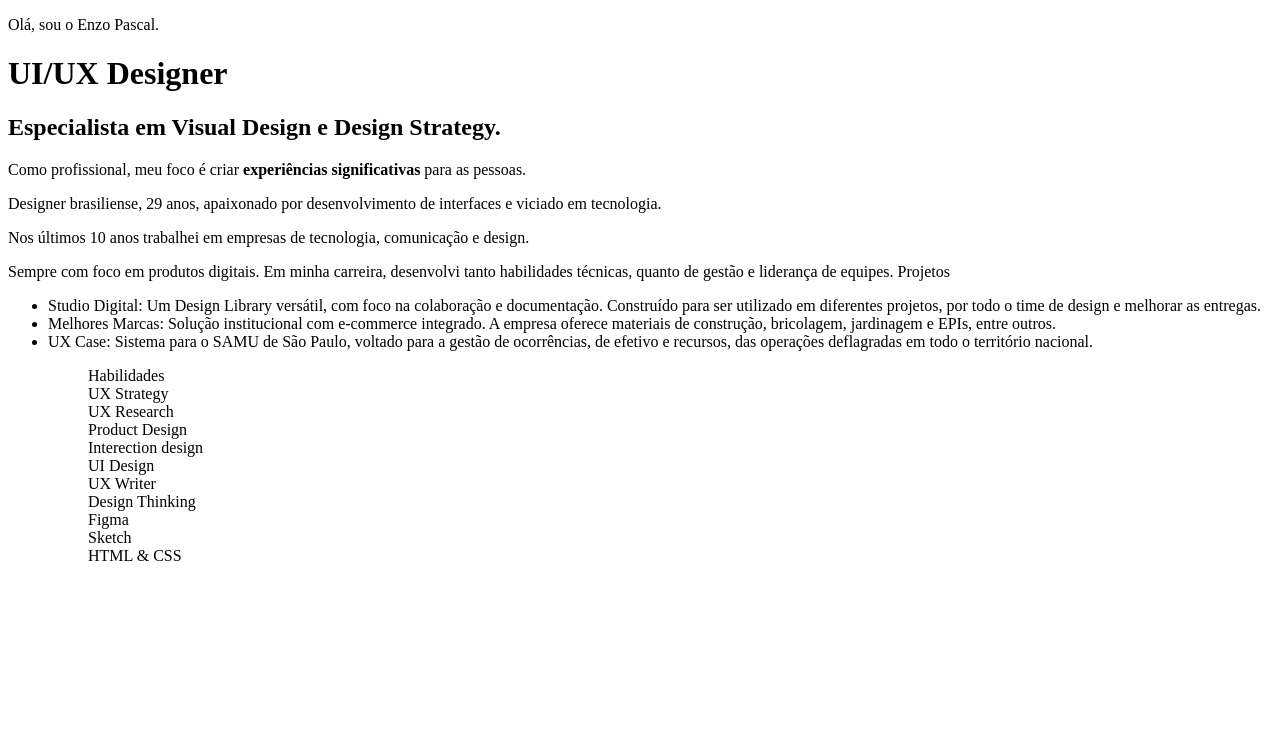
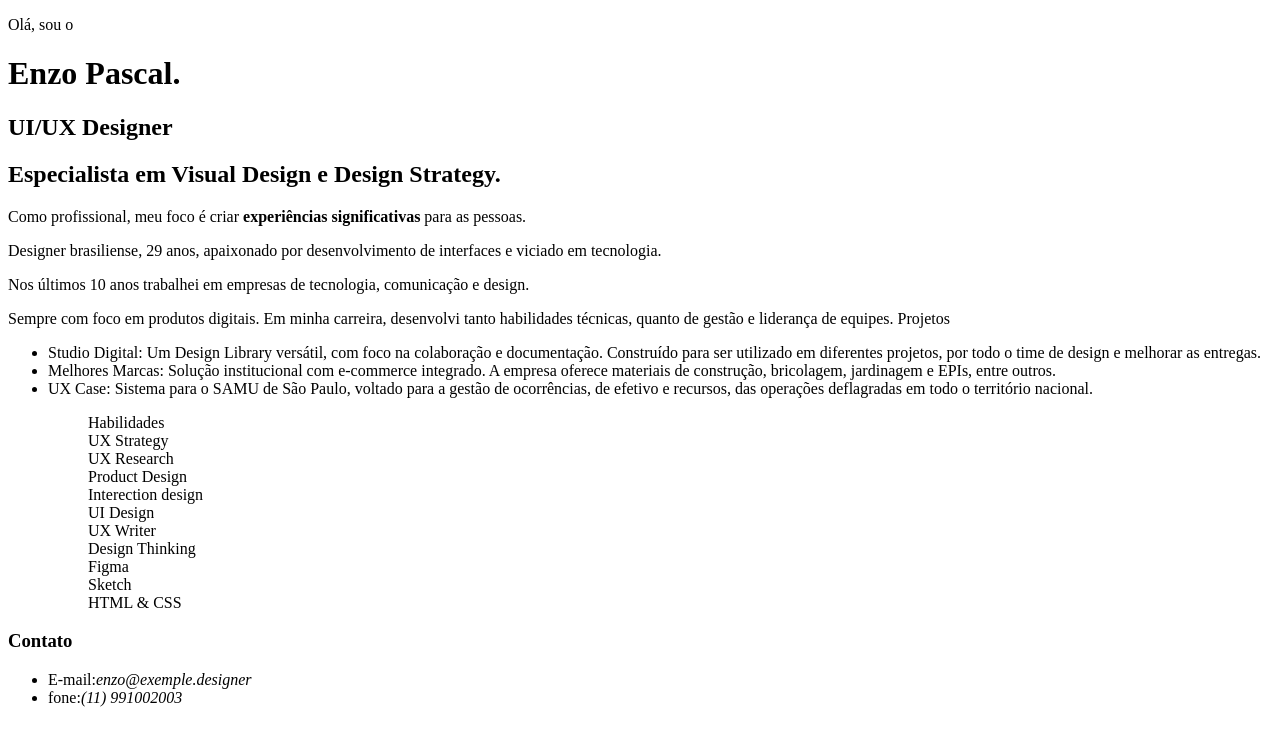
Before and after one commit to alanmarques021/html, a plain HTML site: page Desafios/d2-pagina-pessoal/index.htm in a window 1280 px wide. Drawn offline with Linux system fonts and the light colour scheme.

Commit message:
atualização devpro

```diff
--- /dev/null
+++ b/Desafios/d1-ola-mundo/css/tabela.css
@@ -0,0 +1,7 @@
+body {
+    color: 333232;
+}
+
+table, tr, td {
+    border: 2px solid blue;
+}
--- a/Desafios/d2-pagina-pessoal/index.htm
+++ b/Desafios/d2-pagina-pessoal/index.htm
@@ -1,15 +1,19 @@
 <!DOCTYPE html>
 <html lang="pt-BR">
   <head>
+    <meta charset="UTF-8">
+    <meta http-equiv="X-UA-Compatible" content="IE-edge">
+    <meta name="viewport" content="width=device-width, initial-scale=1.0">
     <title>Perfil Enzo Pascal</title>
-    <meta charset="UTF-8">
+
 
   </head>
   <body>
-    <p>Olá, sou o Enzo Pascal.</p>
-    <h1>UI/UX Designer</h1>
+    <p>Olá, sou o</p>
+    <h1>Enzo Pascal.</h1>
+    <h2>UI/UX Designer</h2>
     <h2>Especialista em Visual Design e Design Strategy.</h2> <p>Como profissional, meu foco é
-    criar <strong>experiências significativas</strong> para as pessoas.</P>
+      criar <strong>experiências significativas</strong> para as pessoas.</P>
       Designer brasiliense, 29 anos, apaixonado por desenvolvimento de interfaces e
       viciado em tecnologia.</p>
       <p>Nos últimos 10 anos trabalhei em empresas de tecnologia,
@@ -45,13 +49,13 @@
        <ul>Sketch</ul>
        <ul>HTML & CSS</ul>
 
+     </ul>
 
-   </ul>
-
-
-
-
-
+     <h3>Contato</h3>
+     <ul>
+        <li>E-mail:<em>enzo@exemple.designer</em></li>
+        <li>fone:<em>(11) 991002003</em></li>
+     </ul>
 
   </body>
 
```
Also changed, not shown: Desafios/d2-pagina-pessoal/estrutura -basica-para-nosso-html.html (+2 -0 lines), Desafios/d2-pagina-pessoal/tabelas.html (added, +20 -0 lines).
